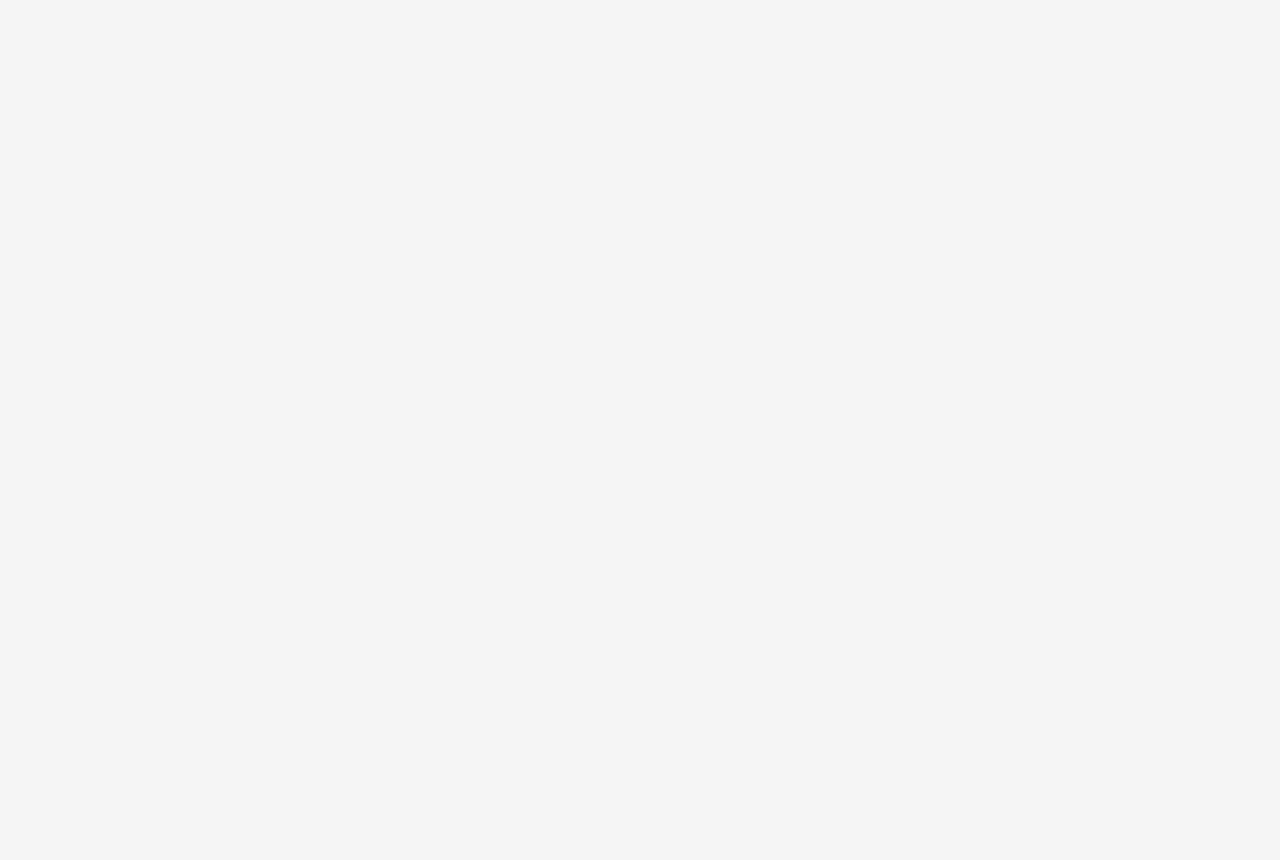
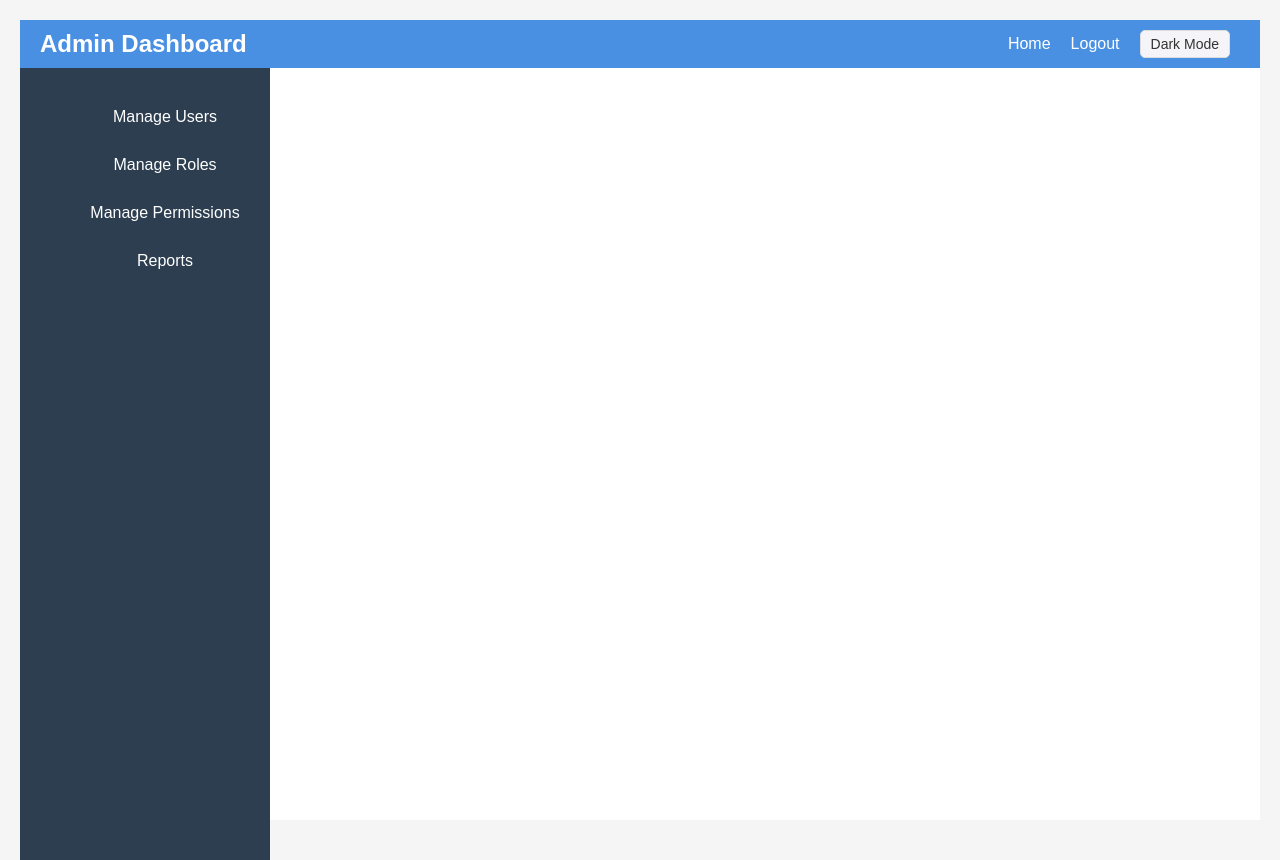
Before and after one commit to MuskaanDhankani18/RBAC_UI, a React (Create React App) app in the folder rbac-ui/: page /dashboard in a window 1280 px wide. Before the commit this address had no page. Before the commit the page ends 800 px from the top, so only its background shows below. Built offline with nearby package versions, Linux system fonts and the light colour scheme; sample sign-in values are in the browser's storage.

Commit message:
added some changes

```diff
--- a/rbac-ui/src/App.js
+++ b/rbac-ui/src/App.js
@@ -26,12 +26,25 @@ const App = () => {
   return (
     <Router>
       <Routes>
-        <Route path="/" element={<Dashboard />}>
+
+        <Route path="/" element={<Navigate to="/login" />} />
+        <Route path="/login" element={<Login onLogin={handleLogin} />} />
+        <Route
+          path="/dashboard"
+          element={
+            isLoggedIn ? (
+              <Dashboard onLogout={handleLogout} />
+            ) : (
+              <Navigate to="/login" />
+            )
+          }
+        >
           <Route path="user-management" element={<UserManagement />} />
           <Route path="role-management" element={<RoleManagement />} />
           <Route path="permission-management" element={<PermissionManagement />} />
           <Route path="reports" element={<Reports />} /> {/* Add Route for Reports */}
         </Route>
+
       </Routes>
     </Router>
   );
--- a/rbac-ui/src/components/Dashboard.js
+++ b/rbac-ui/src/components/Dashboard.js
@@ -37,16 +37,16 @@ const Dashboard = () => {
         <aside className="dashboard-sidebar">
           <ul>
             <li>
-              <Link to="/user-management">Manage Users</Link>
+              <Link to="user-management">Manage Users</Link>
             </li>
             <li>
-              <Link to="/role-management">Manage Roles</Link>
+              <Link to="role-management">Manage Roles</Link>
             </li>
             <li>
-              <Link to="/permission-management">Manage Permissions</Link>
+              <Link to="permission-management">Manage Permissions</Link>
             </li>
             <li>
-              <Link to="/reports">Reports</Link>
+              <Link to="reports">Reports</Link>
             </li>
           </ul>
         </aside>
--- a/rbac-ui/src/components/Login.js
+++ b/rbac-ui/src/components/Login.js
@@ -1,7 +1,7 @@
 import React, { useState } from "react";
 import { useNavigate } from "react-router-dom";
 import "../styles/Login.css";
-// LOGIN PAGE
+
 const Login = ({ onLogin }) => {
   const [username, setUsername] = useState("");
   const [password, setPassword] = useState("");
```
